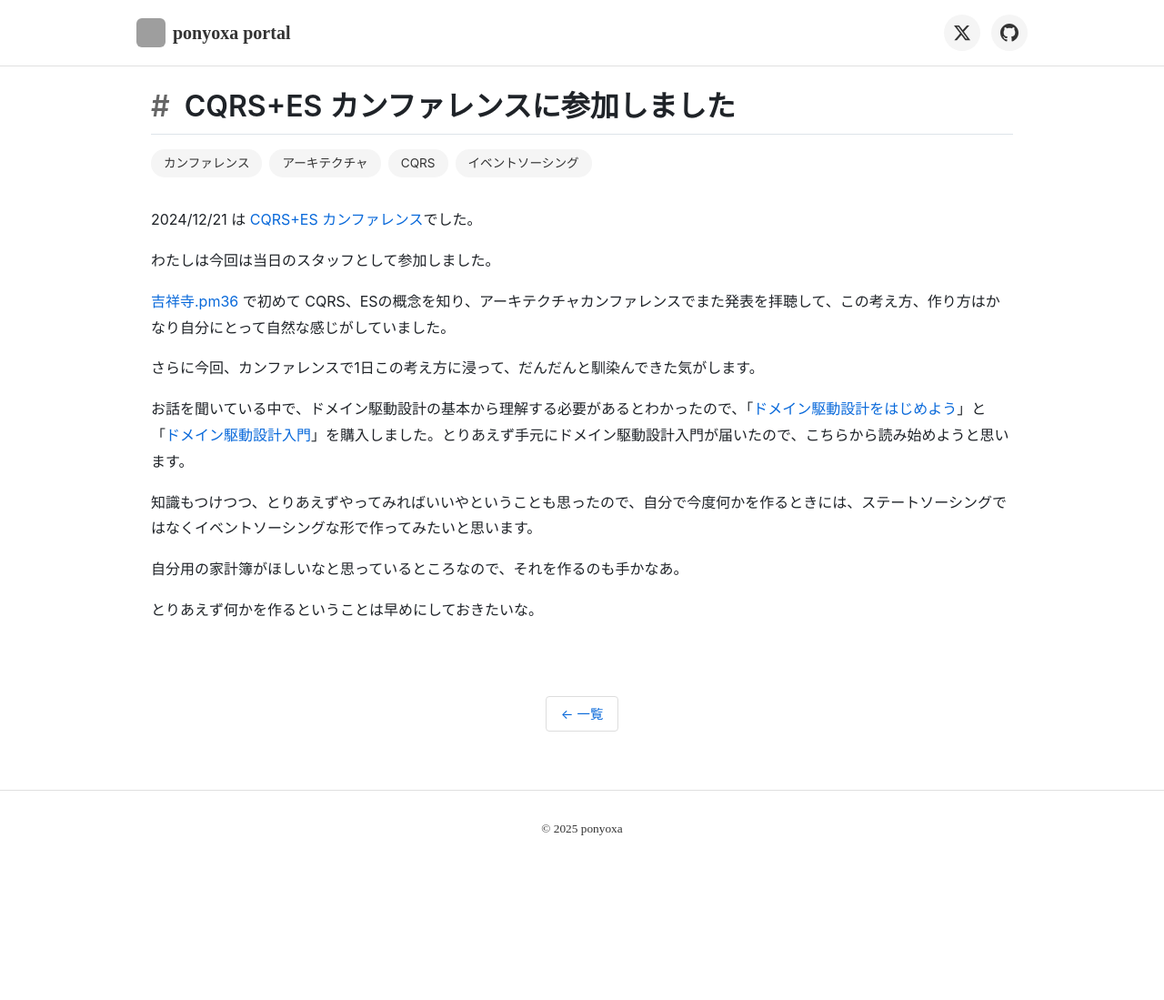
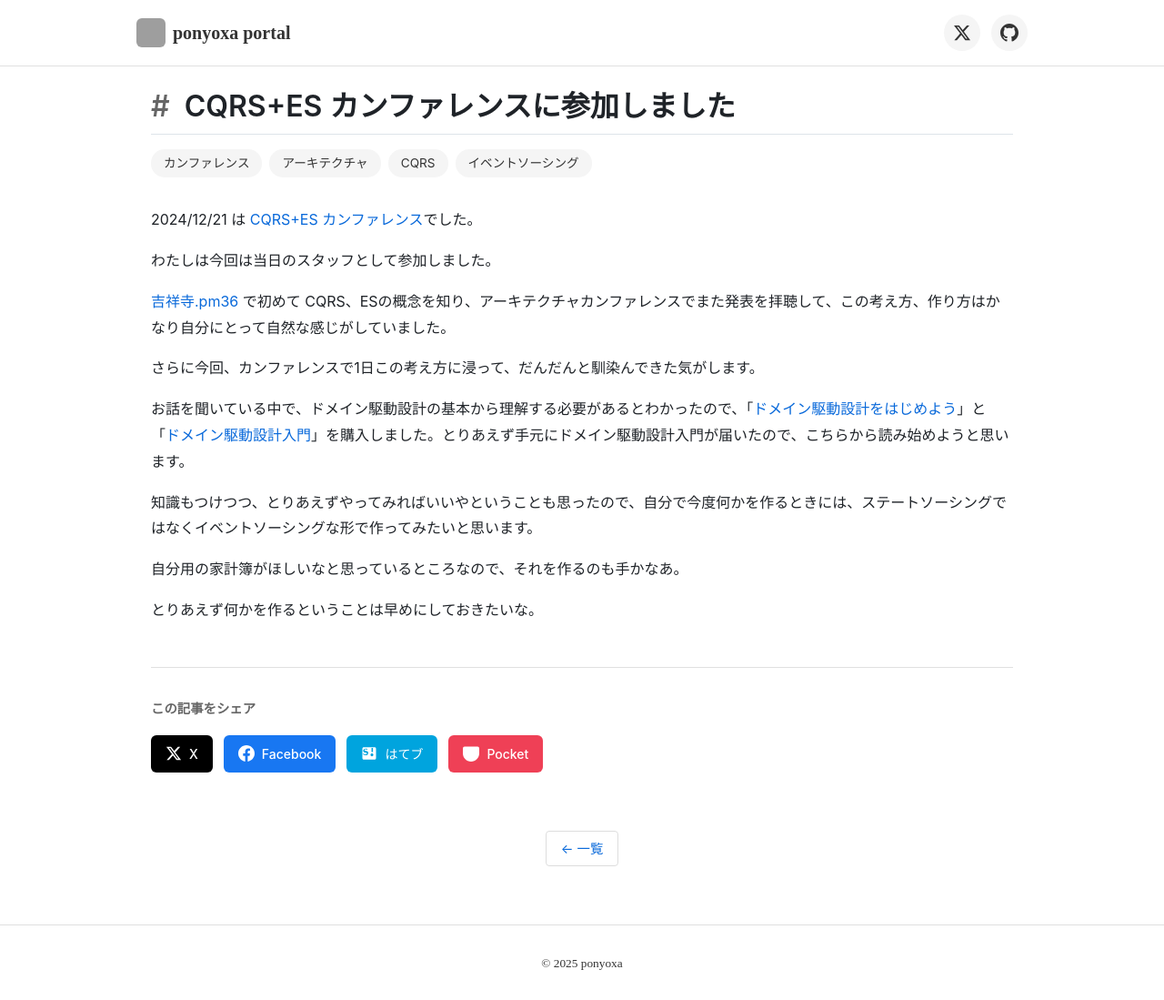
Before and after one commit to ponyoxa/portal, an Astro site: page /blog/1734843194 in a window 1280 px wide. Shown: the whole page at 91% size. Before the commit the page ends 951 px from the top, so only its background shows below. Built offline with nearby package versions, Linux system fonts and the light colour scheme; Astro itself is replaced by a stand-in of ours; no server answers; grey boxes are pictures that could not be loaded; a web font is replaced by a local one.

Commit message:
SNSシェアボタン

```diff
--- /dev/null
+++ b/src/components/ShareButtons.astro
@@ -0,0 +1,126 @@
+---
+interface Props {
+  title: string;
+  url: string;
+}
+
+const { title, url } = Astro.props;
+
+// URLエンコード
+const encodedUrl = encodeURIComponent(url);
+const encodedTitle = encodeURIComponent(title);
+
+// 各SNSのシェアURL
+const shareUrls = {
+  twitter: `https://twitter.com/intent/tweet?text=${encodedTitle}&url=${encodedUrl}`,
+  facebook: `https://www.facebook.com/sharer/sharer.php?u=${encodedUrl}`,
+  hatena: `https://b.hatena.ne.jp/entry/${url}`,
+  pocket: `https://getpocket.com/edit?url=${encodedUrl}`,
+};
+---
+
+<div class="share-buttons">
+  <p class="share-label">この記事をシェア</p>
+  <div class="share-buttons-container">
+    <a href={shareUrls.twitter} target="_blank" rel="noopener noreferrer" class="share-button twitter" aria-label="Xでシェア">
+      <svg xmlns="http://www.w3.org/2000/svg" width="20" height="20" viewBox="0 0 24 24" fill="currentColor">
+        <path d="M18.244 2.25h3.308l-7.227 8.26 8.502 11.24H16.17l-5.214-6.817L4.99 21.75H1.68l7.73-8.835L1.254 2.25H8.08l4.713 6.231zm-1.161 17.52h1.833L7.084 4.126H5.117z"/>
+      </svg>
+      <span>X</span>
+    </a>
+    <a href={shareUrls.facebook} target="_blank" rel="noopener noreferrer" class="share-button facebook" aria-label="Facebookでシェア">
+      <svg xmlns="http://www.w3.org/2000/svg" width="20" height="20" viewBox="0 0 24 24" fill="currentColor">
+        <path d="M24 12.073c0-6.627-5.373-12-12-12s-12 5.373-12 12c0 5.99 4.388 10.954 10.125 11.854v-8.385H7.078v-3.47h3.047V9.43c0-3.007 1.792-4.669 4.533-4.669 1.312 0 2.686.235 2.686.235v2.953H15.83c-1.491 0-1.956.925-1.956 1.874v2.25h3.328l-.532 3.47h-2.796v8.385C19.612 23.027 24 18.062 24 12.073z"/>
+      </svg>
+      <span>Facebook</span>
+    </a>
+    <a href={shareUrls.hatena} target="_blank" rel="noopener noreferrer" class="share-button hatena" aria-label="はてなブックマークでシェア">
+      <svg xmlns="http://www.w3.org/2000/svg" width="20" height="20" viewBox="0 0 24 24" fill="currentColor">
+        <path d="M20 3H4c-1.1 0-2 .9-2 2v14c0 1.1.9 2 2 2h16c1.1 0 2-.9 2-2V5c0-1.1-.9-2-2-2zM9.6 14.4c-.8.3-1.6.4-2.5.4-1.8 0-3.2-.5-4.1-1.4v-1.3c.8.8 2 1.3 3.4 1.3.6 0 1.1-.1 1.5-.3.4-.2.6-.5.6-.9 0-.3-.2-.6-.5-.8-.3-.2-.9-.4-1.7-.6-1-.2-1.7-.5-2.3-.9-.5-.4-.8-1.1-.8-1.9 0-.9.3-1.6 1-2.1.7-.5 1.6-.8 2.7-.8.9 0 1.7.1 2.4.4v1.3c-.7-.4-1.5-.7-2.4-.7-.5 0-.9.1-1.2.3-.3.2-.5.5-.5.8 0 .3.2.6.5.7.3.2.9.4 1.6.5 1 .2 1.8.5 2.4.9.6.4.9 1.1.9 2 0 .9-.3 1.6-1 2.1zm7.9 1.2c-.4.4-.9.6-1.5.6s-1.1-.2-1.5-.6c-.4-.4-.6-.9-.6-1.5s.2-1.1.6-1.5c.4-.4.9-.6 1.5-.6s1.1.2 1.5.6c.4.4.6.9.6 1.5s-.2 1.1-.6 1.5zm0-5.7h-2.1V4.1h2.1v5.8z"/>
+      </svg>
+      <span>はてブ</span>
+    </a>
+    <a href={shareUrls.pocket} target="_blank" rel="noopener noreferrer" class="share-button pocket" aria-label="Pocketに保存">
+      <svg xmlns="http://www.w3.org/2000/svg" width="20" height="20" viewBox="0 0 24 24" fill="currentColor">
+        <path d="M18.813 10.259l-5.646 5.419a1.319 1.319 0 0 1-1.827 0l-5.646-5.419a1.319 1.319 0 0 1 0-1.827 1.319 1.319 0 0 1 1.827 0l4.733 4.537 4.733-4.537a1.319 1.319 0 0 1 1.827 0 1.319 1.319 0 0 1 0 1.827zM24 4.5v7.5c0 6.627-5.373 12-12 12S0 18.627 0 12V4.5A2.5 2.5 0 0 1 2.5 2h19A2.5 2.5 0 0 1 24 4.5z"/>
+      </svg>
+      <span>Pocket</span>
+    </a>
+  </div>
+</div>
+
+<style>
+  .share-buttons {
+    margin-top: 3rem;
+    padding-top: 2rem;
+    border-top: 1px solid #e0e0e0;
+  }
+
+  .share-label {
+    font-size: 0.9rem;
+    font-weight: 600;
+    color: #666;
+    margin-bottom: 1rem;
+  }
+
+  .share-buttons-container {
+    display: flex;
+    flex-wrap: wrap;
+    gap: 0.75rem;
+  }
+
+  .share-button {
+    display: inline-flex;
+    align-items: center;
+    gap: 0.5rem;
+    padding: 0.625rem 1rem;
+    border-radius: 6px;
+    text-decoration: none;
+    font-size: 0.875rem;
+    font-weight: 500;
+    transition: opacity 0.2s, transform 0.2s;
+    color: white;
+  }
+
+  .share-button:hover {
+    opacity: 0.9;
+    transform: translateY(-1px);
+  }
+
+  .share-button svg {
+    width: 18px;
+    height: 18px;
+  }
+
+  .share-button.twitter {
+    background-color: #000;
+  }
+
+  .share-button.facebook {
+    background-color: #1877f2;
+  }
+
+  .share-button.hatena {
+    background-color: #00a4de;
+  }
+
+  .share-button.pocket {
+    background-color: #ef4056;
+  }
+
+  @media (max-width: 480px) {
+    .share-buttons-container {
+      gap: 0.5rem;
+    }
+
+    .share-button {
+      padding: 0.5rem 0.875rem;
+      font-size: 0.8rem;
+    }
+
+    .share-button svg {
+      width: 16px;
+      height: 16px;
+    }
+  }
+</style>
--- a/src/pages/blog/[slug].astro
+++ b/src/pages/blog/[slug].astro
@@ -1,6 +1,7 @@
 ---
 import { getCollection } from 'astro:content';
 import BaseLayout from '../../layouts/BaseLayout.astro';
+import ShareButtons from '../../components/ShareButtons.astro';
 
 export async function getStaticPaths() {
   const blogEntries = await getCollection('blog');
@@ -14,6 +15,7 @@ const { entry } = Astro.props;
 const { Content } = await entry.render();
 const title = entry.data.title || 'ponyoxa portal';
 const description = entry.data.description || '';
+const currentUrl = new URL(Astro.url.pathname, Astro.site || 'https://ponyoxa.com').toString();
 ---
 
 <BaseLayout title={title} description={description}>
@@ -27,7 +29,8 @@ const description = entry.data.description || '';
       </div>
     )}
     <Content />
-    <nav style="margin-top: 3rem; text-align: center;">
+    <ShareButtons title={title} url={currentUrl} />
+    <nav style="margin-top: 2rem; text-align: center;">
       <a class="nav-link" href="/blog">← 一覧</a>
     </nav>
   </article>
```
